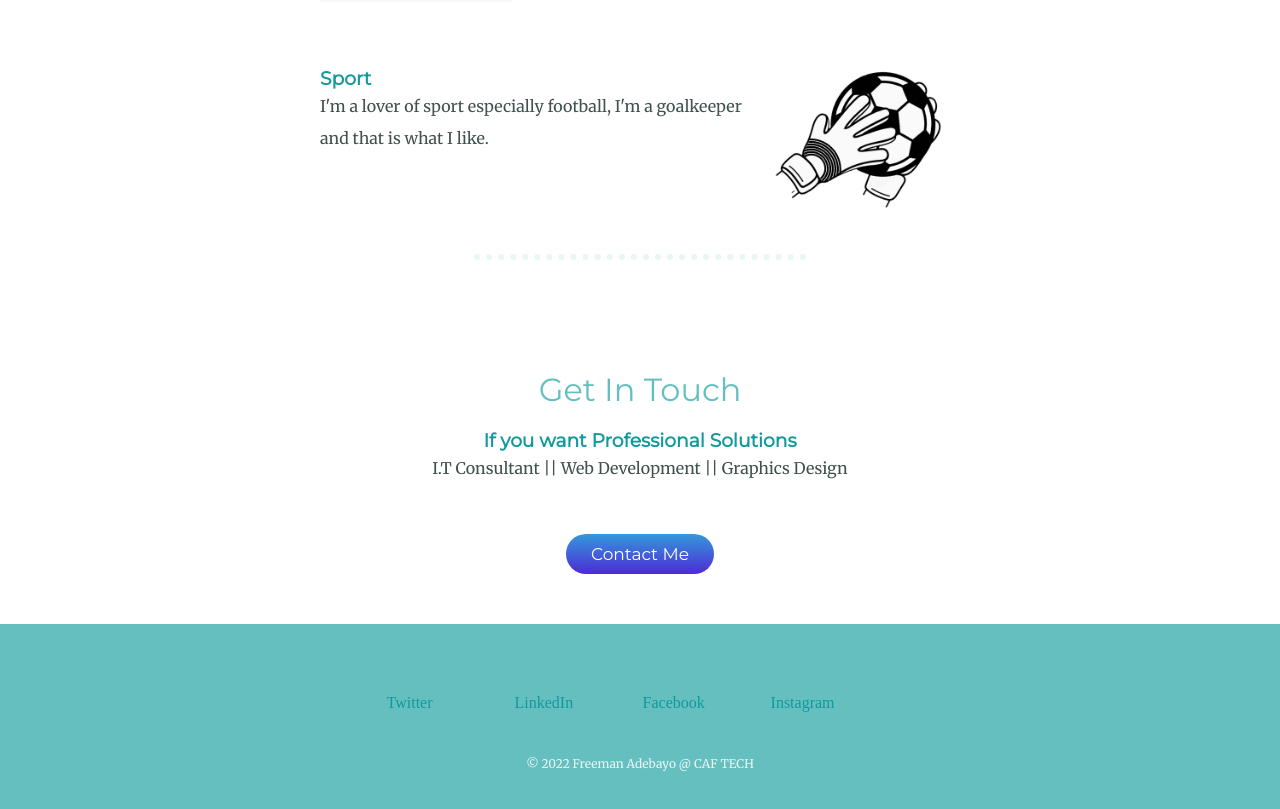
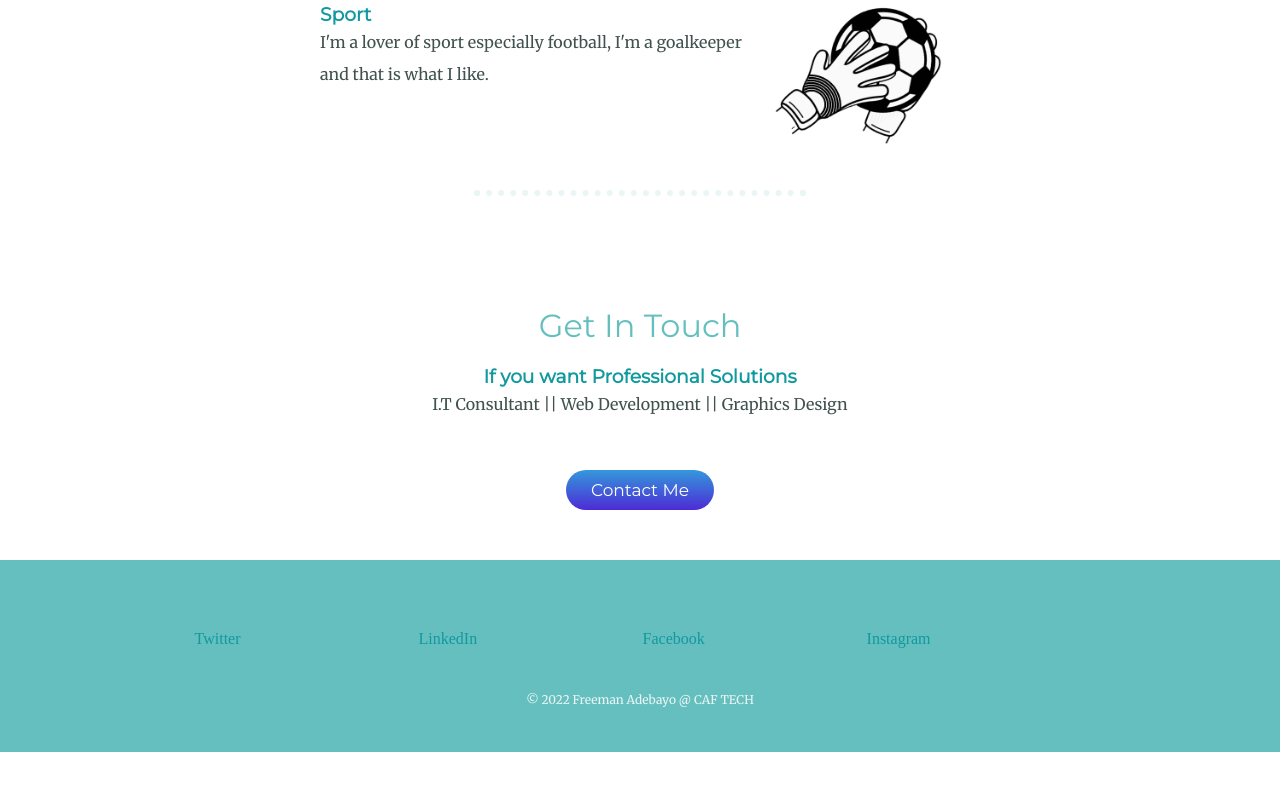
Before and after one commit to Oluwafreeman/caf_tech, a plain HTML site: page index.html in a window 1280 px wide. Shown: the part 1646-2455 px from the top of the page. After the commit the page ends 2398 px from the top, so only its background shows below. Drawn offline with Linux system fonts and the light colour scheme.

Commit message:
edited website2

```diff
--- a/index.html
+++ b/index.html
@@ -43,7 +43,7 @@
     </div>
         <h2>Get In Touch</h2>
         <h3>If you want Professional Solutions</h3>
-        <p>I.T Consultant || Web Development || Graphics Design</p>
+        <p class="get_touch">I.T Consultant || Web Development || Graphics Design</p>
 
         <button class="btn">Contact Me</button>
         <footer>
--- a/styles.css
+++ b/styles.css
@@ -62,7 +62,7 @@ hr{
     margin-top: 100px;
 }
 .intro{
-    width: 20%;
+    width: 50%;
     margin: auto;
 }
 .skill-row{
@@ -80,6 +80,10 @@ hr{
     float: right;
     margin-left: 20px;
 }
+.get_touch{
+    width: 80%;
+    margin: auto;
+}
 button{
     margin: 50px 0;
     border: none;
@@ -87,8 +91,8 @@ button{
 ul, li{
     list-style: none;
     display: flex;
-    width: 40%;
-    margin: 0 auto;
+    width: 70%;
+    margin: auto;
 }
 footer{
     background-color: #66BFBF;
```
